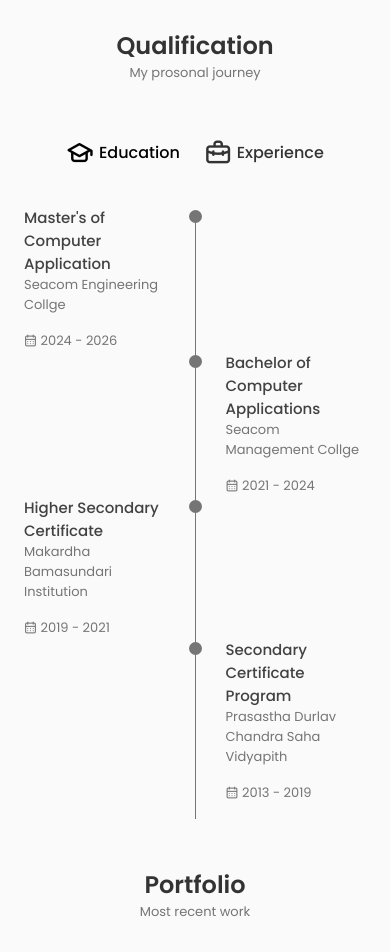
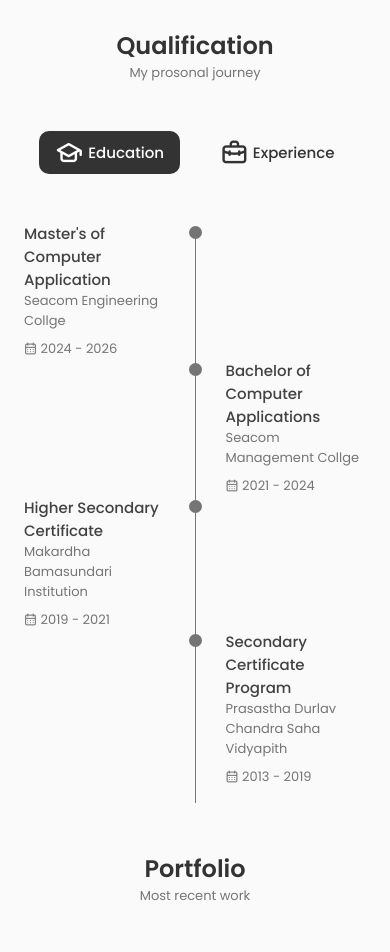
Before and after one commit to Tanmoy70/My-portfolio-site, a React (Vite) app: page / in a window 390 px wide. Shown: the part 4200-5152 px from the top of the page. Built offline with nearby package versions, Linux system fonts and the light colour scheme.

Commit message:
write new css for grade section as its created today

```diff
--- a/src/components/qualification/qualification.css
+++ b/src/components/qualification/qualification.css
@@ -5,19 +5,23 @@
 .qualification_tabs {
   display: flex;
   justify-content: center;
-  margin-bottom: var(--mb-2);
+  margin-bottom: var(--mb-3);
 }
 
 .qualification_button {
-  font-size: var(--h3-font-size);
+  font-size: var(--h4-font-size);
   font-weight: var(--font-medium);
   color: var(--title-color);
   margin: 0 var(--mb-1);
-  cursor: pointer;
+  cursor: pointer;;
+  padding: .25rem 1rem;
+  border-radius: 10px;
 }
 
 .qualification_button:hover {
-  color: var(--title-color-dark);
+  background-color: var(--title-color);
+  color: var(--container-color);
+  transition: .3s ease-in-out;
 }
 
 .qualification_icon {
@@ -26,7 +30,8 @@
 }
 
 .qualification_active {
-  color: var(--title-color-dark);
+  background-color: var(--title-color);
+  color: var(--container-color);
 }
 
 .qualification_sections {
@@ -58,12 +63,19 @@
 .qualification_subtitle {
   display: inline-block;
   font-size: var(--small-font-size);
-  margin-bottom: var(--mb-1);
+  margin-bottom: var(--mb-0-5);
 }
 
 .qualification_calender {
   font-size: var(--small-font-size);
 }
+
+.qualification_grade {
+  display: inline-block; /* or block */
+  color: rgb(66, 66, 66);
+  margin-bottom: var(--mb-0-5);
+}
+
 
 .qualification_rounder {
   display: inline-block;
@@ -104,6 +116,7 @@
   }
 
   .qualification_button {
+    padding: 0px 1rem;
     margin: 0 var(--mb-0-75);
   }
 }
```
